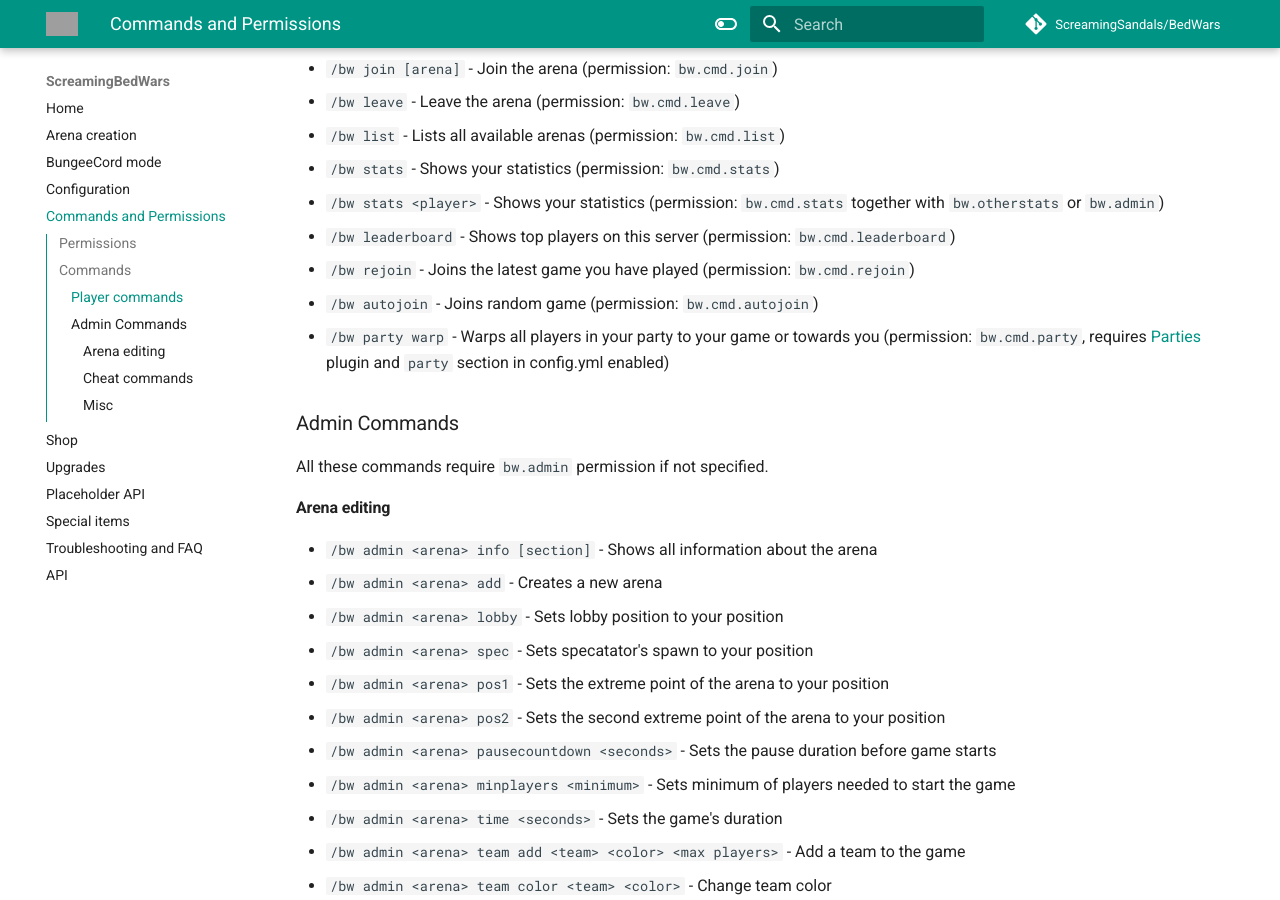
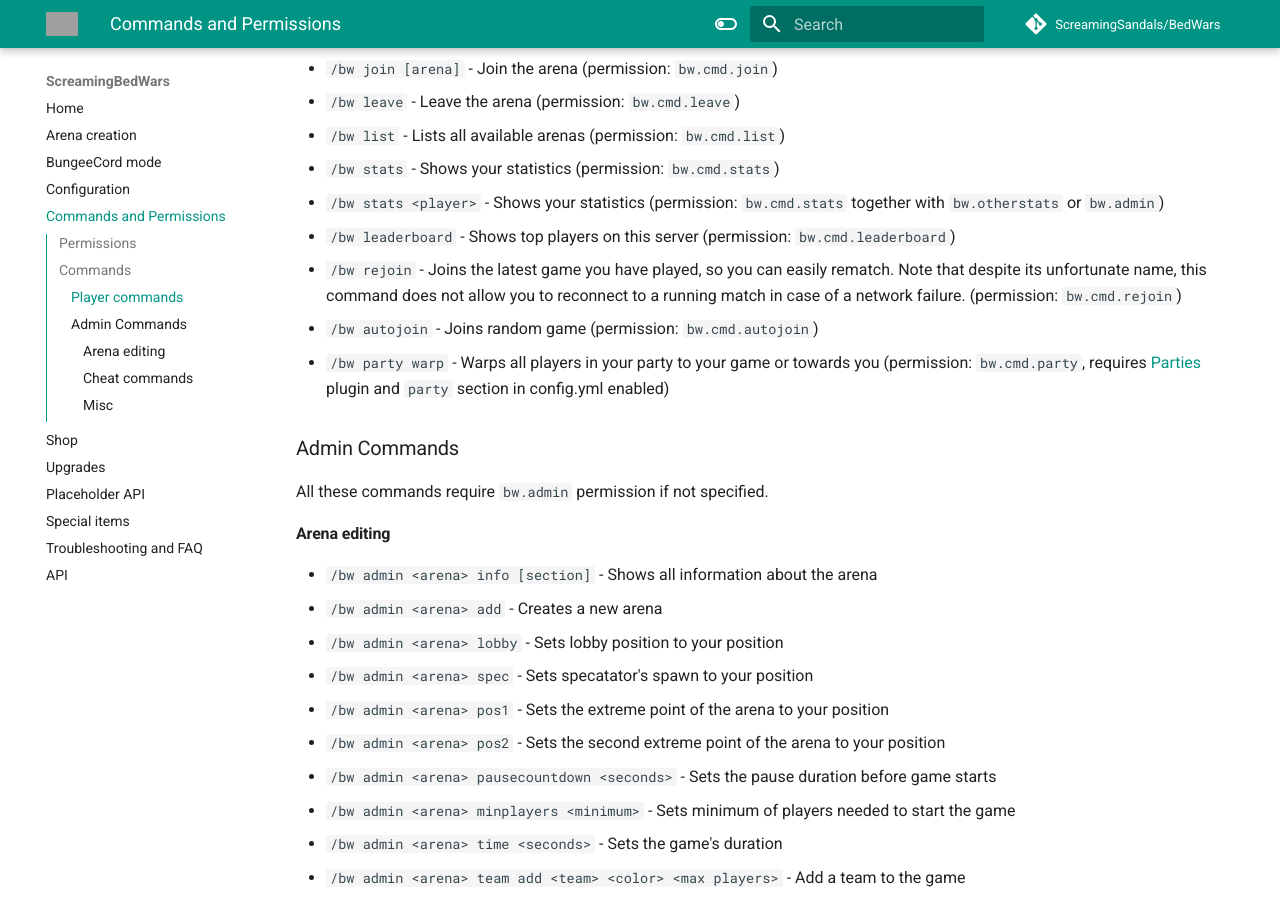
Before and after one commit to ScreamingSandals/BedWars, an MkDocs documentation site: the page built from docs/commands.md, in a window 1280 px wide and 900 px high, scrolled down 1273 px. Built offline with MkDocs 1.6.1 and Material for MkDocs 9.7.7, drawn with Linux system fonts in a browser that asks for light colours; comment, search, counter and statistics services are not loaded; the version menu is left out; grey boxes are pictures that could not be loaded.

Commit message:
docs: clarify /bw rejoin usage

```diff
--- a/docs/commands.md
+++ b/docs/commands.md
@@ -47,7 +47,7 @@ Every command has its own specified permission in brackets.
 * `/bw stats` - Shows your statistics (permission: `bw.cmd.stats`)
 * `/bw stats <player>` - Shows your statistics (permission: `bw.cmd.stats` together with `bw.otherstats` or `bw.admin`)
 * `/bw leaderboard` - Shows top players on this server (permission: `bw.cmd.leaderboard`)
-* `/bw rejoin` - Joins the latest game you have played (permission: `bw.cmd.rejoin`)
+* `/bw rejoin` - Joins the latest game you have played, so you can easily rematch. Note that despite its unfortunate name, this command does not allow you to reconnect to a running match in case of a network failure. (permission: `bw.cmd.rejoin`)
 * `/bw autojoin` - Joins random game (permission: `bw.cmd.autojoin`)
 * `/bw party warp` - Warps all players in your party to your game or towards you (permission: `bw.cmd.party`, requires [Parties](https://alessiodp.com/parties) plugin and `party` section in config.yml enabled)
 
```
